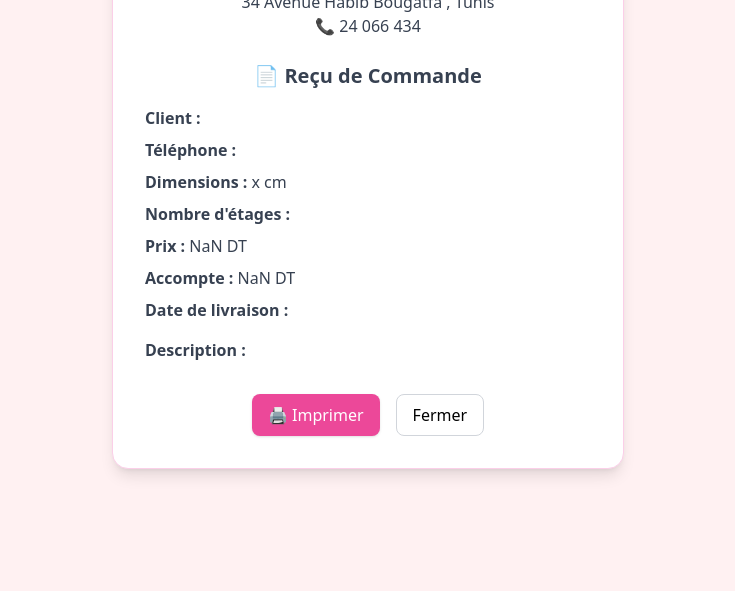
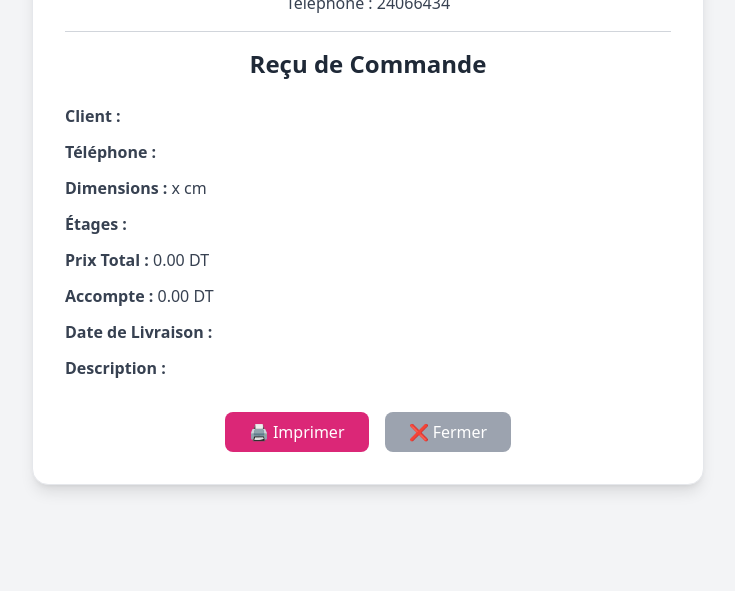
Before and after one commit to ademboudriga/patisserie, a website: page public/html/récu.html in a window 1280 px wide. Shown: the part 209-800 px from the top of the page, without its empty margins (272-1007 px from the left). Drawn offline with nearby package versions, Linux system fonts and the light colour scheme.

Commit message:
modifications

```diff
--- a/public/html/récu.html
+++ b/public/html/récu.html
@@ -1,84 +1,96 @@
 <!DOCTYPE html>
 <html lang="fr">
 <head>
-  <meta charset="UTF-8">
-  <meta name="viewport" content="width=device-width, initial-scale=1.0">
-  <title>Reçu Commande - Pâtisserie Sucrée</title>
+  <meta charset="UTF-8" />
+  <meta name="viewport" content="width=device-width, initial-scale=1.0" />
+  <title>Reçu - Pâtisserie MOKA</title>
   <script src="https://cdn.tailwindcss.com"></script>
   <style>
-    /* 🔹 Masquer les boutons à l'impression */
+    @page {
+      margin: 20mm;
+    }
+
     @media print {
+      body {
+        -webkit-print-color-adjust: exact;
+      }
+
+      @page {
+        size: auto;
+        margin: 0;
+      }
+
+      /* Masquer les boutons dans la version imprimée */
       .no-print {
         display: none !important;
       }
     }
   </style>
 </head>
-<body class="bg-rose-50 flex items-center justify-center min-h-screen p-4">
-
-  <div id="receipt" class="bg-white w-full max-w-lg p-8 rounded-2xl shadow-lg border border-pink-200">
-
-    <!-- 🌸 En-tête de la pâtisserie -->
+<body class="bg-gray-100 min-h-screen flex items-center justify-center p-6">
+  <div class="bg-white shadow-lg rounded-2xl p-8 w-full max-w-2xl border border-gray-200">
     <div class="text-center mb-6">
-      <h1 class="text-3xl font-bold text-pink-500 mb-2">🍰 Pâtisserie MOKA</h1>
-      <p class="text-gray-700">34 Avenue Habib Bougatfa , Tunis</p>
-      <p class="text-gray-700">📞 24 066 434</p>
+      <h1 class="text-3xl font-bold text-pink-600">Pâtisserie MOKA</h1>
+      <p class="text-gray-700">34 avenue Habib Bougatfa</p>
+      <p class="text-gray-700">Téléphone : 24066434</p>
+      <hr class="my-4 border-gray-300" />
+      <h2 class="text-2xl font-semibold text-gray-800">Reçu de Commande</h2>
     </div>
 
-    <h2 class="text-xl font-semibold mb-4 text-gray-700 text-center">📄 Reçu de Commande</h2>
-
-    <!-- 🌷 Infos du client et commande -->
-    <div class="space-y-2 text-gray-700">
-      <p><span class="font-semibold">Client :</span> <span id="clientName"></span></p>
-      <p><span class="font-semibold">Téléphone :</span> <span id="clientPhone"></span></p>
-      <p><span class="font-semibold">Dimensions :</span> <span id="dimensions"></span></p>
-      <p><span class="font-semibold">Nombre d'étages :</span> <span id="etages"></span></p>
-      <p><span class="font-semibold">Prix :</span> <span id="prix"></span> DT</p>
-      <p><span class="font-semibold">Accompte :</span> <span id="accompte"></span> DT</p>
-      <p><span class="font-semibold">Date de livraison :</span> <span id="dateLivraison"></span></p>
+    <div id="recu-content" class="space-y-3 text-gray-700">
+      <p><strong>Client :</strong> <span id="nomClient"></span> <span id="prenomClient"></span></p>
+      <p><strong>Téléphone :</strong> <span id="telephone"></span></p>
+      <p><strong>Dimensions :</strong> <span id="dimensions"></span></p>
+      <p><strong>Étages :</strong> <span id="etages"></span></p>
+      <p><strong>Prix Total :</strong> <span id="prix"></span> DT</p>
+      <p><strong>Accompte :</strong> <span id="accompte"></span> DT</p>
+      <p><strong>Date de Livraison :</strong> <span id="dateLivraison"></span></p>
+      <p><strong>Description :</strong> <span id="description"></span></p>
     </div>
 
-    <!-- 🌷 Description de la commande -->
-    <div class="mt-4">
-      <p class="font-semibold text-gray-700">Description :</p>
-      <p id="description" class="text-gray-600 whitespace-pre-wrap"></p>
-    </div>
-
-
-    <!-- 🌷 Boutons (non imprimables) -->
     <div class="mt-8 flex justify-center gap-4 no-print">
-      <button onclick="window.print()" class="px-4 py-2 bg-pink-500 text-white rounded-lg shadow hover:bg-pink-600 transition">🖨 Imprimer</button>
-      <button onclick="window.close()" class="px-4 py-2 border border-gray-300 rounded-lg hover:bg-gray-100 transition">Fermer</button>
+      <button onclick="window.print()" class="bg-pink-600 text-white px-6 py-2 rounded-lg hover:bg-pink-700 transition">
+        🖨️ Imprimer
+      </button>
+      <button onclick="window.close()" class="bg-gray-400 text-white px-6 py-2 rounded-lg hover:bg-gray-500 transition">
+        ❌ Fermer
+      </button>
     </div>
   </div>
 
   <script>
-    // 🔹 Récupérer les paramètres de l'URL
+    // 🔹 Récupération des paramètres depuis l'URL
     const params = new URLSearchParams(window.location.search);
-    const nom = params.get('nom_client') || '';
-    const prenom = params.get('prenom_client') || '';
-    const telephone = params.get('telephone') || '';
-    const longueur = params.get('longueur') || '';
-    const largeur = params.get('largeur') || '';
-    const etages = params.get('nombre_etages') || '';
-    const prix = params.get('prix') || '';
-    const accompte = params.get('accompte') || '';
-    const dateLivraison = params.get('date_livraison') ? new Date(params.get('date_livraison')).toLocaleDateString() : '';
-    const description = params.get('description') || '';
 
+    // 🔹 Gestion propre de la date de livraison
+    let dateLivraisonRaw = params.get('date_livraison') || '';
+    let dateLivraisonFormatted = '';
 
-    // 🔹 Remplir les champs
-    document.getElementById('clientName').textContent = `${nom} ${prenom}`;
-    document.getElementById('clientPhone').textContent = telephone;
-    document.getElementById('dimensions').textContent = `${longueur} x ${largeur} cm`;
-    document.getElementById('etages').textContent = etages;
-    document.getElementById('prix').textContent = parseFloat(prix).toFixed(2);
-    document.getElementById('accompte').textContent = parseFloat(accompte).toFixed(2);
-    document.getElementById('dateLivraison').textContent = dateLivraison;
-    document.getElementById('description').textContent = description;
+    if (dateLivraisonRaw) {
+      // Supprimer l’heure si présente (ex: "2025-10-25T00:00:00.000Z" → "2025-10-25")
+      if (dateLivraisonRaw.includes('T')) {
+        dateLivraisonRaw = dateLivraisonRaw.split('T')[0];
+      }
 
+      const dateObj = new Date(dateLivraisonRaw);
+      if (!isNaN(dateObj.getTime())) {
+        // Formater la date au format français JJ/MM/AAAA
+        dateLivraisonFormatted = dateObj.toLocaleDateString('fr-FR');
+      } else {
+        dateLivraisonFormatted = dateLivraisonRaw;
+      }
+    }
 
+    // 🔹 Injection des valeurs dans le reçu
+    document.getElementById('nomClient').textContent = params.get('nom_client') || '';
+    document.getElementById('prenomClient').textContent = params.get('prenom_client') || '';
+    document.getElementById('telephone').textContent = params.get('telephone') || '';
+    document.getElementById('dimensions').textContent = `${params.get('longueur') || ''} x ${params.get('largeur') || ''} cm`;
+    document.getElementById('etages').textContent = params.get('nombre_etages') || '';
+    document.getElementById('prix').textContent = parseFloat(params.get('prix') || 0).toFixed(2);
+    document.getElementById('accompte').textContent = parseFloat(params.get('accompte') || 0).toFixed(2);
+    document.getElementById('dateLivraison').textContent = dateLivraisonFormatted;
+    document.getElementById('description').textContent = params.get('description') || '';
   </script>
-
 </body>
 </html>
```
Also changed, not shown: public/html/dashboard.html (+7 -0 lines).
